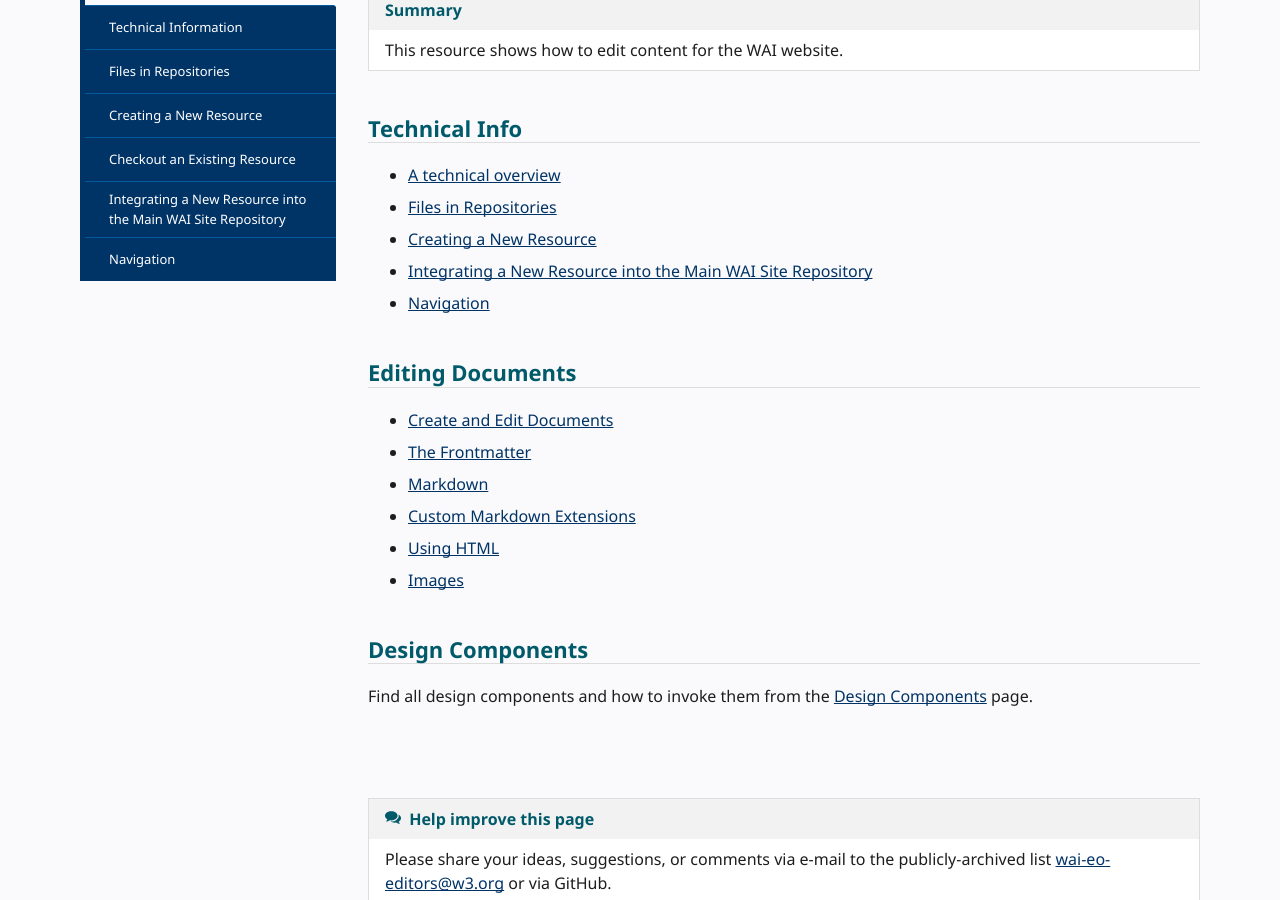
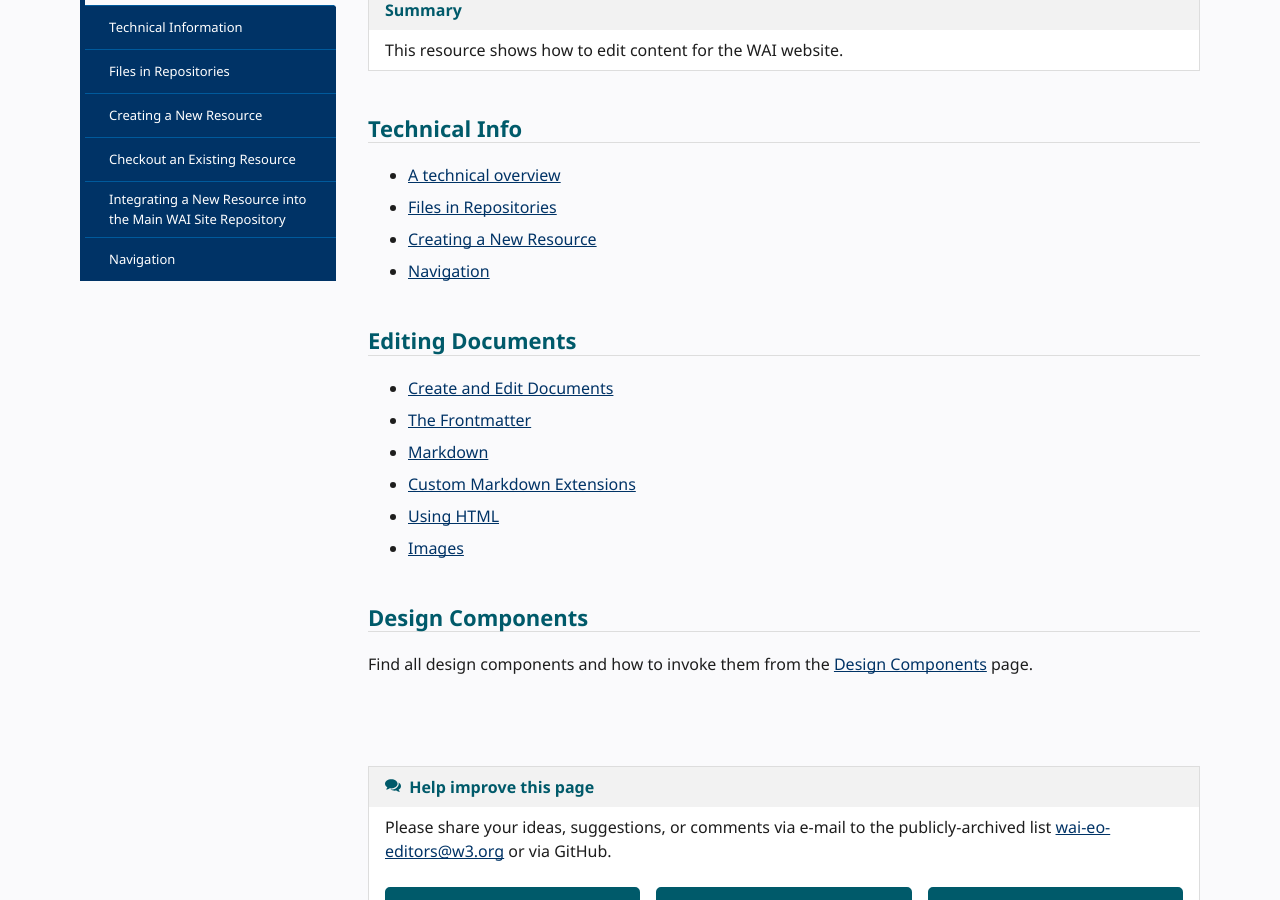
Before and after one commit to w3c/wai-website-theme, a Jekyll site: the page built from content/index.md, in a window 1280 px wide and 900 px high, scrolled down 382 px. Built offline with Jekyll 4.4.1, drawn with Linux system fonts in a browser that asks for light colours; cached includes are drawn as plain includes; comment, search, counter and statistics services are not loaded.

Commit message:
Update index

```diff
--- a/content/index.md
+++ b/content/index.md
@@ -25,7 +25,6 @@ This resource shows how to edit content for the WAI website.
   * [A technical overview](/technical/)
   * [Files in Repositories](/technical/files/)
   * [Creating a New Resource](/technical/new-resource/)
-  * [Integrating a New Resource into the Main WAI Site Repository](/technical/integrate/)
   * [Navigation](/technical/navigation/)
 
 ## Editing Documents
```
